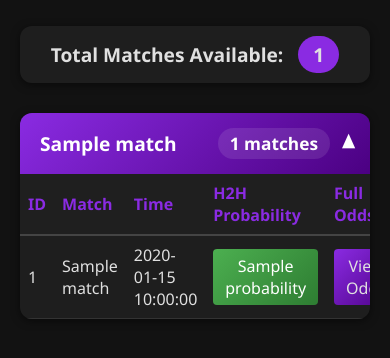
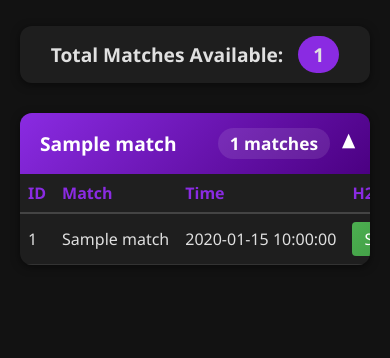
Before and after one commit to ehipluto/pingbet, a Flask app: template templates/matches.html in a window 390 px wide. Shown: the part 259-617 px from the top of the page. Run offline with Flask 3, Linux system fonts and the light colour scheme; the template is opened without the code that fills it: most values are stand-ins (such as "Sample title", 1, 10 or a date in 2020); parts of the project's set-up code (start-up, migrations or seed data) failed here and were passed over.

Commit message:
Update matches.html

```diff
--- a/templates/matches.html
+++ b/templates/matches.html
@@ -248,6 +248,11 @@
             td, th {
                 padding: 8px;
             }
+            table {
+                display: block;
+                overflow-x: auto;
+                white-space: nowrap;
+            }
         }
     </style>
 </head>
```
